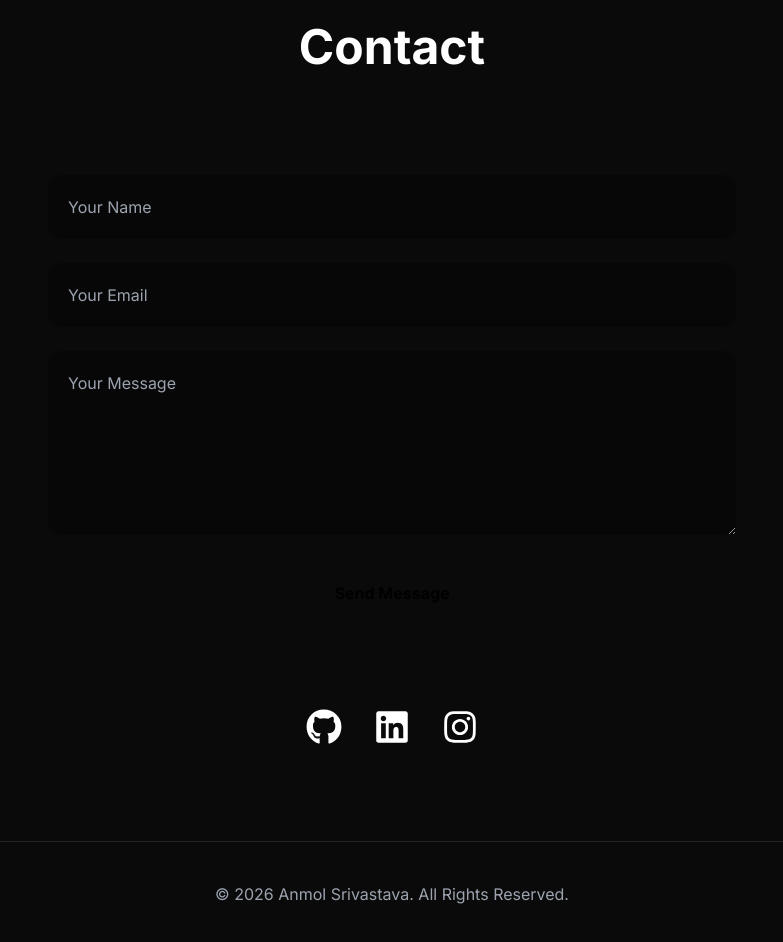
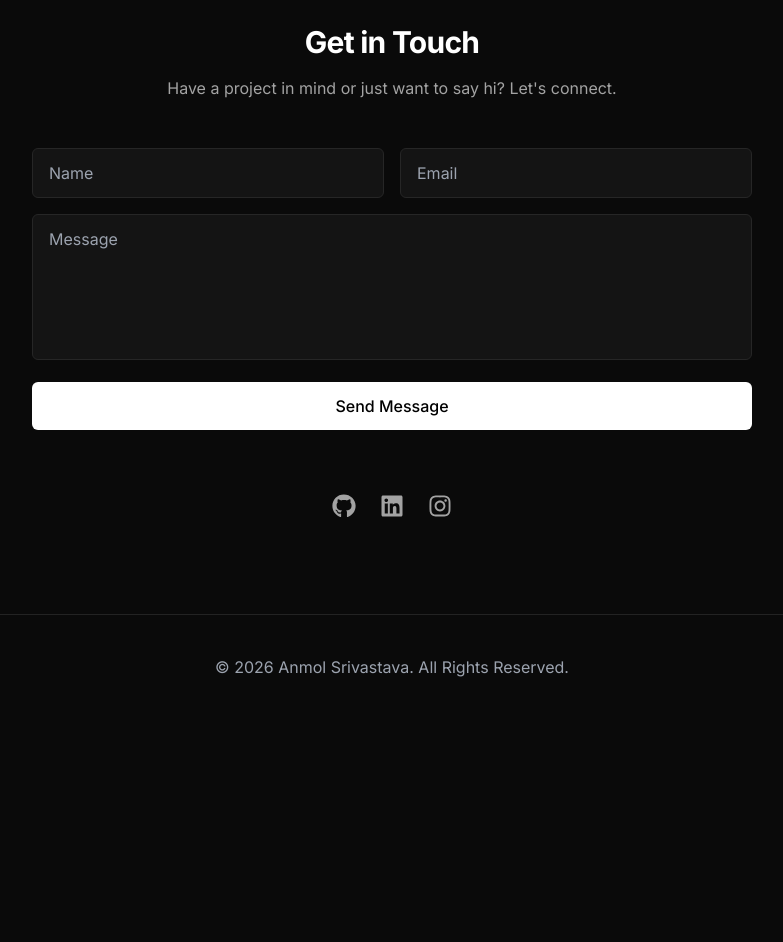
Before and after one commit to Anmol-Srivastava-073/portfolio, a React (Vite) app: page / in a window 1280 px wide. Shown: the part 5760-6702 px from the top of the page, without its empty margins (248-1031 px from the left). After the commit the page ends 6479 px from the top, so only its background shows below. Built offline with nearby package versions, Linux system fonts and the light colour scheme.

Commit message:
Update Contact.jsx

```diff
--- a/src/components/Contact.jsx
+++ b/src/components/Contact.jsx
@@ -2,50 +2,59 @@ import { FaGithub, FaLinkedin, FaInstagram } from 'react-icons/fa'
 
 function Contact() {
   return (
-    <section id="contact" className="py-24 px-6 text-center">
-      <h2 className="text-5xl font-bold mb-16">Contact</h2>
+    <section id="contact" className="py-24 px-6 border-t border-border max-w-3xl mx-auto">
+      <div className="text-center mb-12">
+        <h2 className="text-3xl font-bold text-white mb-4 tracking-tight">Get in Touch</h2>
+        <p className="text-muted">Have a project in mind or just want to say hi? Let's connect.</p>
+      </div>
 
       <form
         action="https://formspree.io/f/mkgvndga"
         method="POST"
-        className="max-w-3xl mx-auto glass p-10 rounded-3xl"
+        className="space-y-4"
       >
-        <div className="space-y-6">
+        <div className="grid md:grid-cols-2 gap-4">
           <input
             type="text"
-            placeholder="Your Name"
-            className="w-full bg-black/30 p-5 rounded-xl"
+            name="name"
+            placeholder="Name"
+            required
+            className="w-full bg-surface border border-border text-white px-4 py-3 rounded-md focus:outline-none focus:border-neutral-500 transition-colors"
           />
-
           <input
             type="email"
-            placeholder="Your Email"
-            className="w-full bg-black/30 p-5 rounded-xl"
+            name="email"
+            placeholder="Email"
+            required
+            className="w-full bg-surface border border-border text-white px-4 py-3 rounded-md focus:outline-none focus:border-neutral-500 transition-colors"
           />
+        </div>
 
-          <textarea
-            rows="6"
-            placeholder="Your Message"
-            className="w-full bg-black/30 p-5 rounded-xl"
-          />
+        <textarea
+          name="message"
+          rows="5"
+          placeholder="Message"
+          required
+          className="w-full bg-surface border border-border text-white px-4 py-3 rounded-md focus:outline-none focus:border-neutral-500 transition-colors resize-none"
+        />
 
-          <button className="gradient px-10 py-4 rounded-full text-black font-bold">
-            Send Message
-          </button>
-        </div>
+        <button
+          type="submit"
+          className="w-full bg-white text-black font-medium py-3 rounded-md hover:bg-neutral-200 transition-colors"
+        >
+          Send Message
+        </button>
       </form>
 
-      <div className="flex justify-center gap-8 mt-12 text-4xl">
-        <a href="https://github.com/Anmol-Srivastava-073">
-          <FaGithub />
+      <div className="flex justify-center gap-6 mt-16">
+        <a href="https://github.com/Anmol-Srivastava-073" target="_blank" rel="noreferrer" className="text-muted hover:text-white transition-colors">
+          <FaGithub size={24} />
         </a>
-
-        <a href="https://linkedin.com/in/anmol-srivastava-46430727a">
-          <FaLinkedin />
+        <a href="https://linkedin.com/in/anmol-srivastava-46430727a" target="_blank" rel="noreferrer" className="text-muted hover:text-white transition-colors">
+          <FaLinkedin size={24} />
         </a>
-
-        <a href="https://instagram.com/anmol_sriv.073">
-          <FaInstagram />
+        <a href="https://instagram.com/anmol_sriv.073" target="_blank" rel="noreferrer" className="text-muted hover:text-white transition-colors">
+          <FaInstagram size={24} />
         </a>
       </div>
     </section>
```
